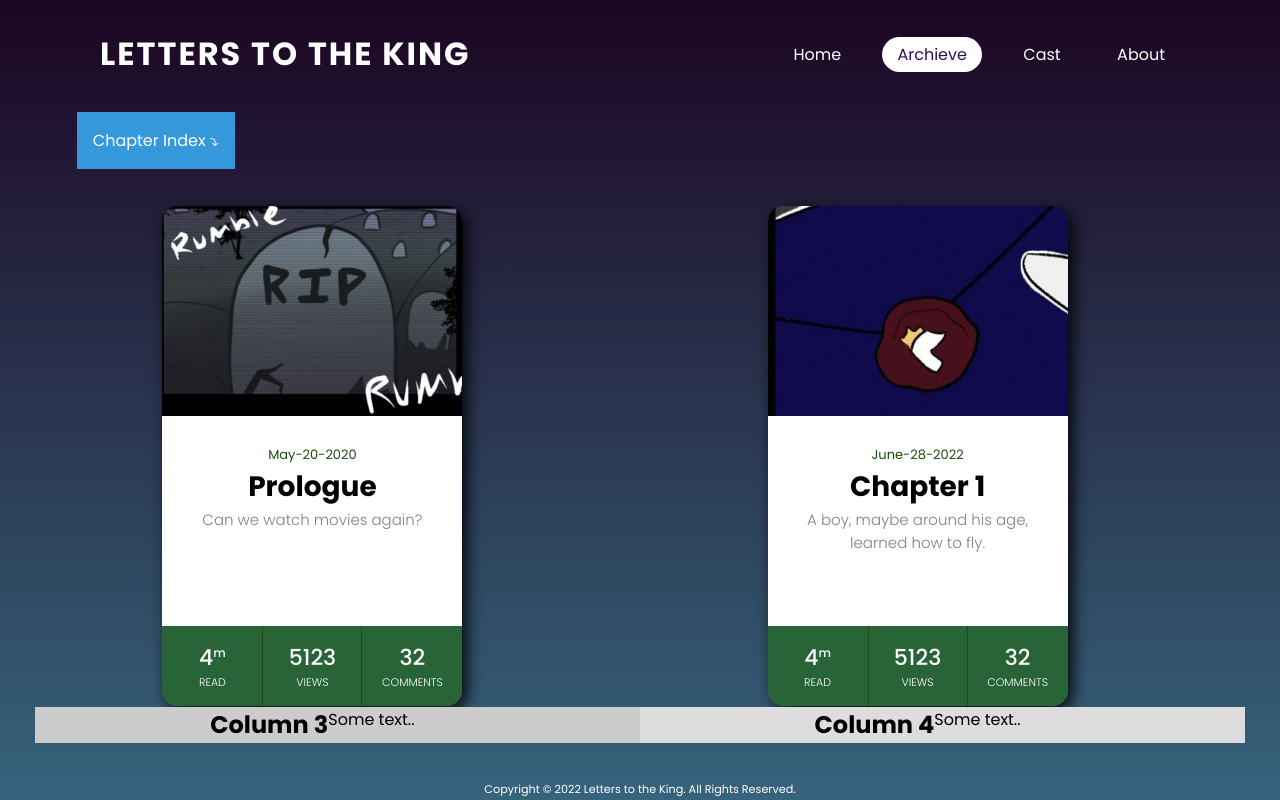
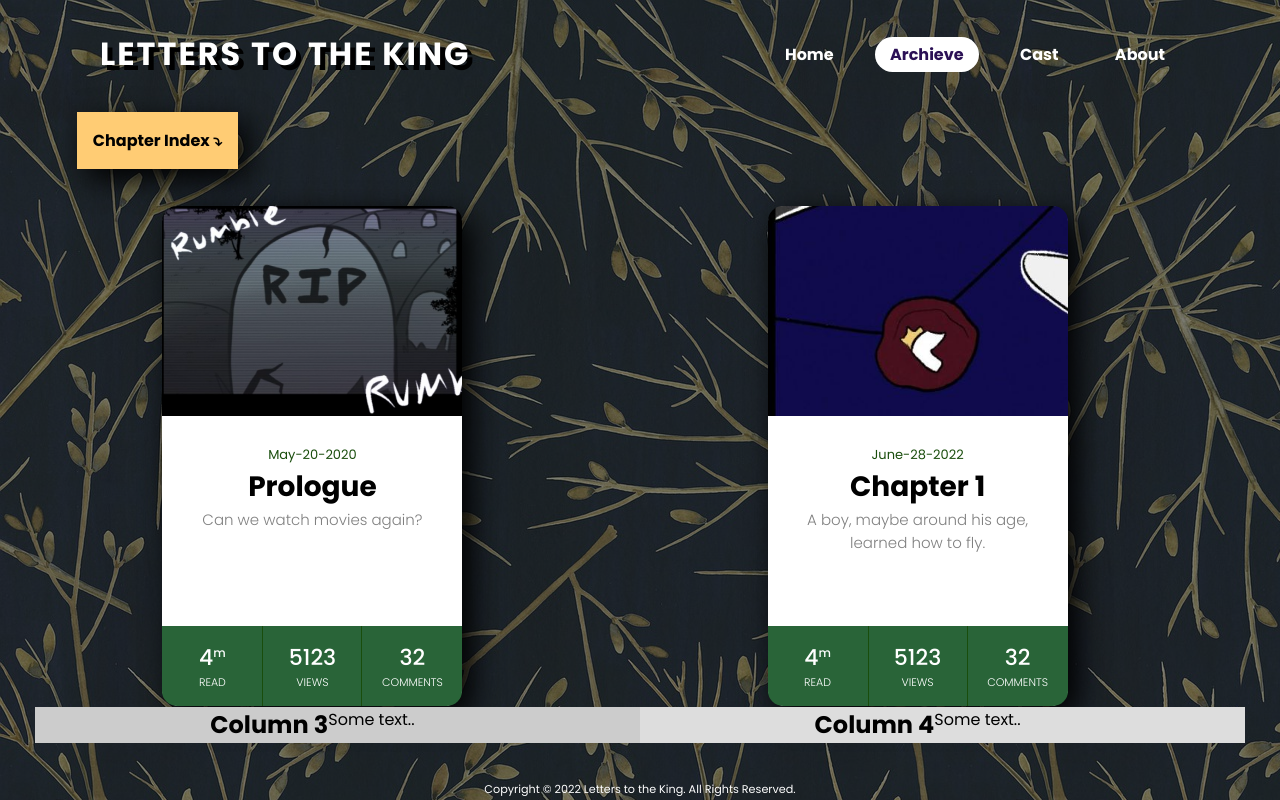
Before and after one commit to Robosalty/Robosalty.github.io, a PHP site: page /TOC/TOC.html in a window 1280 px wide. Run offline with PHP 8.4, Linux system fonts and the light colour scheme.

Commit message:
messed around with bg and colors

```diff
--- a/CHAPTERS/PROLOGUE/episode.css
+++ b/CHAPTERS/PROLOGUE/episode.css
@@ -56,6 +56,7 @@ header u1 li a{
     text-decoration: none;
     padding: 6px 15px;
     color: #fff;
+    font-weight: 700;
     border-radius: 20px;
 }
 header u1 li a:hover, header u1 li a.active {
--- a/HOME/home.css
+++ b/HOME/home.css
@@ -43,13 +43,12 @@ header{
 
 header .logo{
     color: #fff;
+    text-shadow: 5px 5px #000000;
     font-weight: 700;
     text-decoration: none;
     font-size: 2em;
     text-transform: uppercase;
     letter-spacing: 2px;
-    display: flex;
-
 }
 
 header u1{
@@ -69,6 +68,7 @@ header u1 li{
 
 header u1 li a{
     text-decoration: none;
+    font-weight: 700;
     padding: 6px 15px;
     color: #fff;
     border-radius: 20px;
--- a/TOC/TOC.css
+++ b/TOC/TOC.css
@@ -17,7 +17,8 @@ html body{
 body{
     min-height: 100vh;
     overflow-x: hidden;
-    background: linear-gradient(#1c0522,rgb(55, 99, 124));
+    background: rgba(0,0,0,0.5) url("../twigBG.jpg");
+    background-blend-mode: darken;
     width: 100vw;
     height: 100vh;
     display: flex;
@@ -44,6 +45,7 @@ header{
 
 header .logo{
     color: #fff;
+    text-shadow: 5px 5px #000000;
     font-weight: 700;
     text-decoration: none;
     font-size: 2em;
@@ -67,6 +69,7 @@ header u1 li a{
     text-decoration: none;
     padding: 6px 15px;
     color: #fff;
+    font-weight: 700;
     border-radius: 20px;
 }
 header u1 li a:hover, header u1 li a.active {
@@ -89,18 +92,22 @@ header u1 li a:hover, header u1 li a.active {
   }
 
   .dropbtn {
-    background-color: #3498DB;
-    color: white;
+    background-color: #ffcc74;
+    color: rgb(0, 0, 0);
     padding: 16px;
+    font-weight: bold;
     font-size: 16px;
     border: none;
     cursor: pointer;
+    box-shadow: 10px 10px 30px rgba(0,0,0,1);
 
   }
 
   .dropbtn:hover{
     background-color: #000000;
     color:white;
+    transition: .4s;
+    transform: scale(1.2);
   }
 
   .dropdown {
@@ -112,7 +119,7 @@ header u1 li a:hover, header u1 li a.active {
     display: none;
     position: absolute;
     background-color: #ffffff91;
-    min-width: 160px;
+    min-width: 180px;
     overflow: auto;
     box-shadow: 0px 8px 16px 0px rgba(0,0,0,0.2);
     z-index: 1;
@@ -150,7 +157,7 @@ header u1 li a:hover, header u1 li a.active {
     font-family: roboto;
     border-radius: 18px;
     background: white;
-    box-shadow: 5px 5px 15px rgba(0,0,0,0.9);
+    box-shadow: 10px 10px 30px rgba(0,0,0,1);
     text-align: center;
 
     transition: 0.5s ease;
```
Also changed, not shown: ABOUT/about.css (+22 -7 lines), ABOUT/about.html (+3 -4 lines), twigBG.jpg (added).
